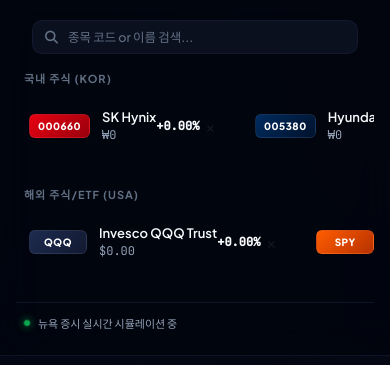
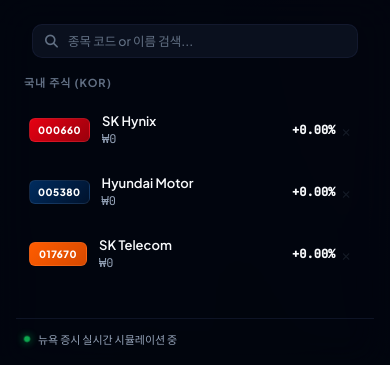
Before and after one commit to leader221/alpharadar, a website: page index.html in a window 390 px wide. Shown: the top 365 px of the page. Drawn offline with nearby package versions, Linux system fonts and the light colour scheme; no server answers.

Commit message:
fix(mobile): change to vertical scroll stock list and fix search selection bug

```diff
--- a/app.js
+++ b/app.js
@@ -1960,18 +1960,12 @@ document.addEventListener('DOMContentLoaded', () => {
                 </div>
             `;
 
-            const selectItem = (e) => {
-                e.preventDefault();
-                e.stopPropagation();
+            item.addEventListener('click', () => {
                 addTickerFromSearch(symbol, quote);
                 searchResults.classList.add('hidden');
                 searchInput.value = '';
                 searchClearBtn.classList.add('hidden');
-            };
-
-            item.addEventListener('click', selectItem);
-            item.addEventListener('touchstart', selectItem, { passive: false });
-            item.addEventListener('mousedown', selectItem);
+            });
 
             searchResults.appendChild(item);
         });
@@ -1997,6 +1991,14 @@ document.addEventListener('DOMContentLoaded', () => {
             });
             updateDashboardUI();
             showToast(`${symbol} 종목으로 전환합니다.`);
+
+            // Scroll to dashboard on mobile devices for immediate feedback
+            if (window.innerWidth <= 768) {
+                const mainHeader = document.querySelector('.main-header');
+                if (mainHeader) {
+                    mainHeader.scrollIntoView({ behavior: 'smooth' });
+                }
+            }
             return;
         }
 
@@ -2104,6 +2106,14 @@ document.addEventListener('DOMContentLoaded', () => {
             });
             updateDashboardUI();
             showToast(`${meta.name} 종목이 추가되었습니다!`);
+
+            // Scroll to dashboard on mobile devices for immediate feedback
+            if (window.innerWidth <= 768) {
+                const mainHeader = document.querySelector('.main-header');
+                if (mainHeader) {
+                    mainHeader.scrollIntoView({ behavior: 'smooth' });
+                }
+            }
 
         } catch (err) {
             console.error('[AlphaRadar] Failed to add ticker:', err.message);
--- a/styles.css
+++ b/styles.css
@@ -1197,7 +1197,7 @@ body {
         width: 100%;
         border-right: none;
         border-bottom: 1px solid var(--border-color);
-        padding: 12px 16px;
+        padding: 16px;
     }
     .brand-logo {
         display: none !important;
@@ -1206,33 +1206,22 @@ body {
         margin: 4px 0 12px 0;
     }
     .ticker-nav {
-        max-height: none;
-        overflow-y: visible;
+        max-height: 220px; /* Fixed height for vertical scroll on mobile */
+        overflow-y: auto;
         margin-bottom: 4px;
-        padding-right: 0;
+        padding-right: 4px;
     }
     .ticker-group {
         display: flex !important;
-        flex-direction: row !important;
-        overflow-x: auto !important;
-        overflow-y: hidden !important;
-        gap: 8px !important;
-        padding-bottom: 8px;
-        -webkit-overflow-scrolling: touch;
-    }
-    /* Hide scrollbar for Chrome, Safari and Opera */
-    .ticker-group::-webkit-scrollbar {
-        display: none;
-    }
-    /* Hide scrollbar for IE, Edge and Firefox */
-    .ticker-group {
-        -ms-overflow-style: none;  /* IE and Edge */
-        scrollbar-width: none;  /* Firefox */
+        flex-direction: column !important;
+        overflow-x: visible !important;
+        overflow-y: visible !important;
+        gap: 6px !important;
+        padding-bottom: 0 !important;
     }
     .nav-tab {
         flex-shrink: 0;
-        width: auto !important;
-        min-width: 150px;
+        width: 100% !important;
         transform: none !important; /* Disable translateX hover animation on mobile */
     }
     .nav-tab:hover {
```
